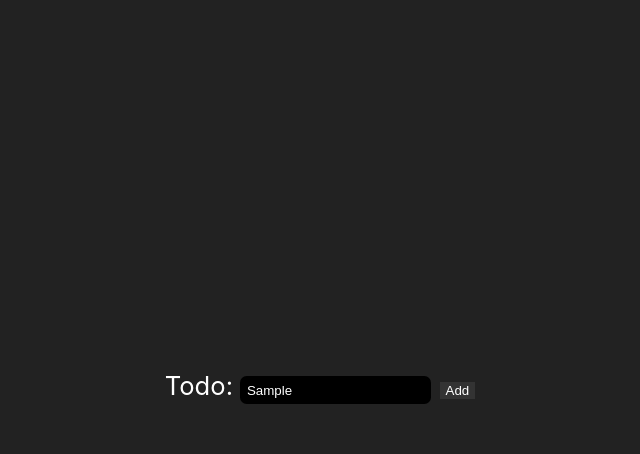
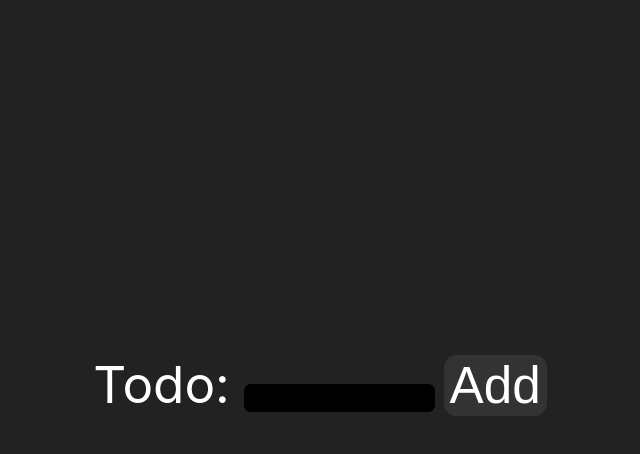
Before and after one commit to olliee2/deskweb, a website: page pc/todos/index.html in a window 1280 px wide. Both pictures are taken after typing "Sample" into the empty fields and a click on the button "Add". Shown: the whole page, without its empty margins (320-960 px from the left). Drawn offline with Linux system fonts and the light colour scheme.

Commit message:
Enhance Todos feature with improved UI layout and functionality; add event listener for adding todos

```diff
--- a/pc/todos/index.html
+++ b/pc/todos/index.html
@@ -8,8 +8,10 @@
 </head>
 <body>
 <div id="container">
-    <label for="todo">Todo: </label><input id="todo">
-    <button id="submit-todo">Add</button>
+    <div>
+        <label for="todo">Todo: </label><input id="todo">
+        <button id="submit">Add</button>
+    </div>
     <ul id="todos"></ul>
 </div>
 <script src="todos.js"></script>
--- a/pc/todos/todos.css
+++ b/pc/todos/todos.css
@@ -0,0 +1,8 @@
+label {
+    font-size: 4vw;
+}
+
+#submit {
+    font-size: 4vw;
+    border-radius: 1vw;
+}
--- a/pc/todos/todos.js
+++ b/pc/todos/todos.js
@@ -1,2 +1,21 @@
 "use strict";
-console.log('loaded');
+const todoInput = document.getElementById('todo');
+if (!(todoInput instanceof HTMLInputElement))
+    throw new Error('Missing todo');
+const submitButton = document.getElementById('submit');
+if (!submitButton)
+    throw new Error('Missing submit');
+const todos = document.getElementById('todos');
+if (!todos)
+    throw new Error('Missing todos');
+todoInput.value = '';
+submitButton.addEventListener('click', () => {
+    const todoMessage = todoInput.value;
+    if (!todoMessage)
+        return;
+    todoInput.value = '';
+    const li = document.createElement('li');
+    const checkbox = document.createElement('input');
+    checkbox.type = 'checkbox';
+    li.append(checkbox);
+});
```
Also changed, not shown: pc/todos/todos.ts (+21 -1 lines).
